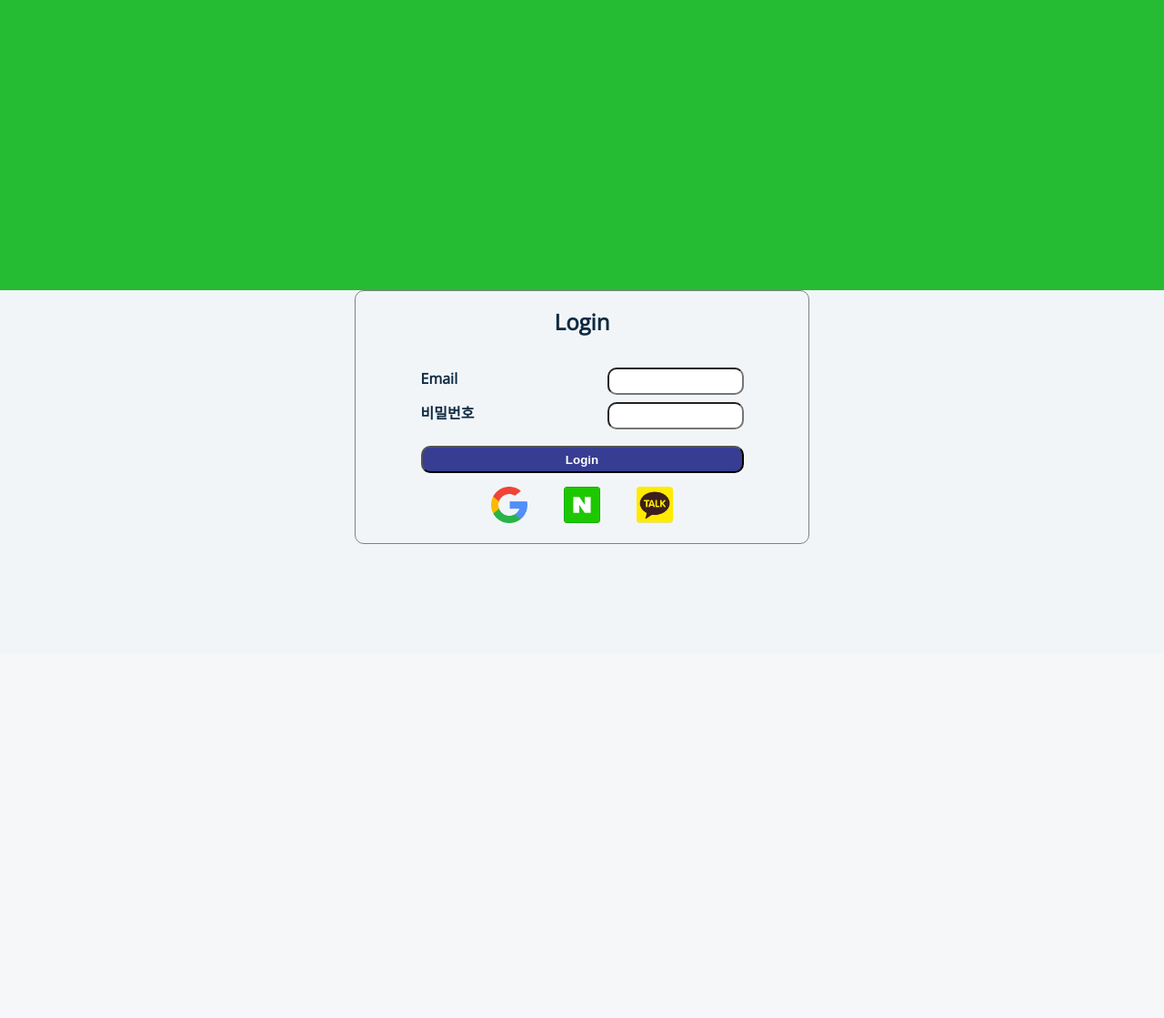
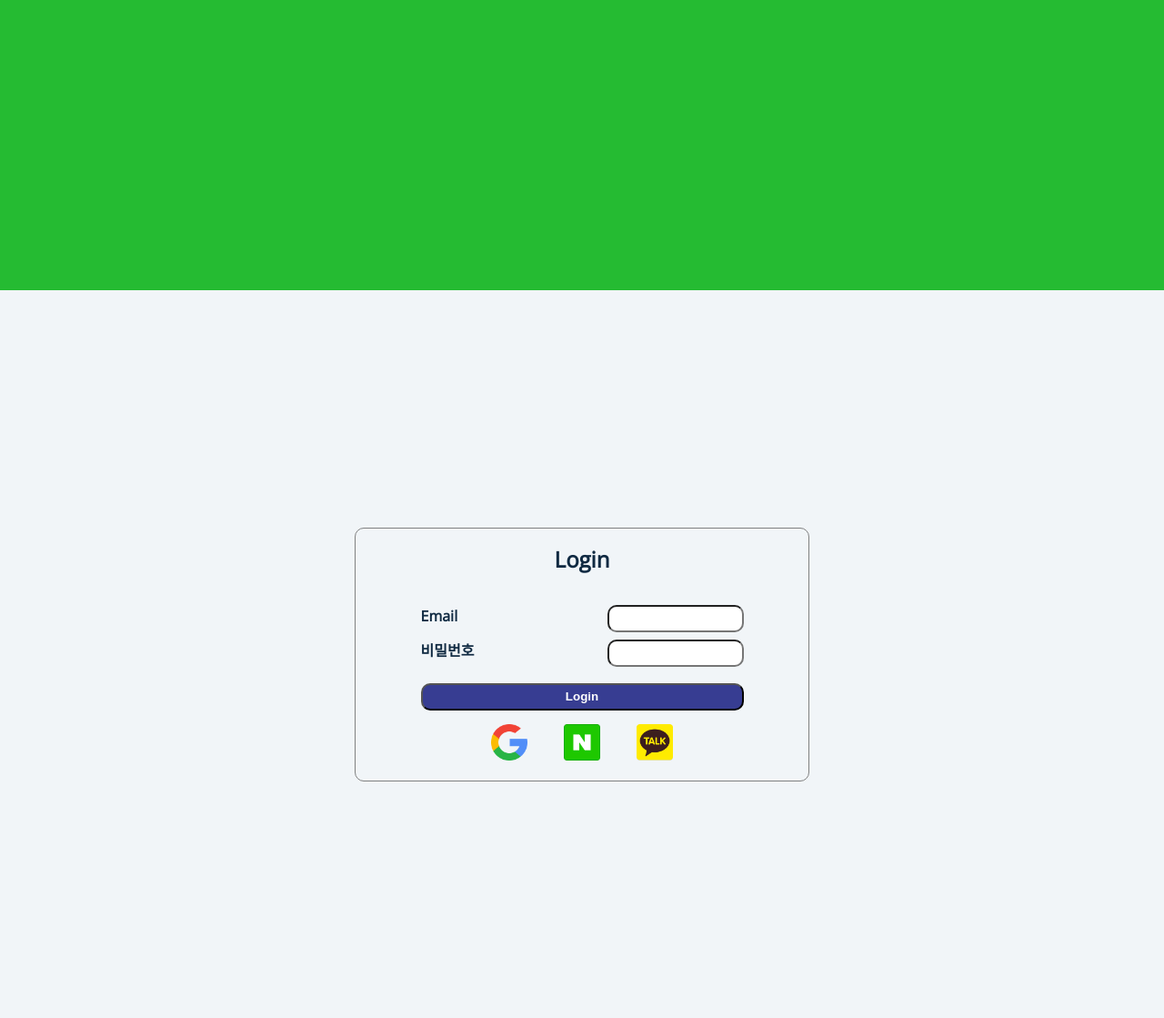
Before and after one commit to DOWITH-Developer/DOWITH, a Django app: page /login/login/ in a window 1280 px wide. Shown: the part 81-1200 px from the top of the page at 91% size. Before the commit the page ends 679 px from the top, so only its background shows below. Run offline with Django 3.2, Linux system fonts and the light colour scheme; some libraries are stand-ins or nearby versions.

Commit message:
modified login.css, signup.css
login, signup 세로 중앙 정렬

```diff
--- a/config/static/css/login.css
+++ b/config/static/css/login.css
@@ -1,6 +1,13 @@
 body {
     width: 100vw;
     height: 100vh;
+}
+
+.login {
+    height: 100%;
+    display: flex;
+    flex-direction: column;
+    justify-content: center;
 }
 
 .login__container {
```
Also changed, not shown: config/static/css/signup.css (+6 -5 lines).
